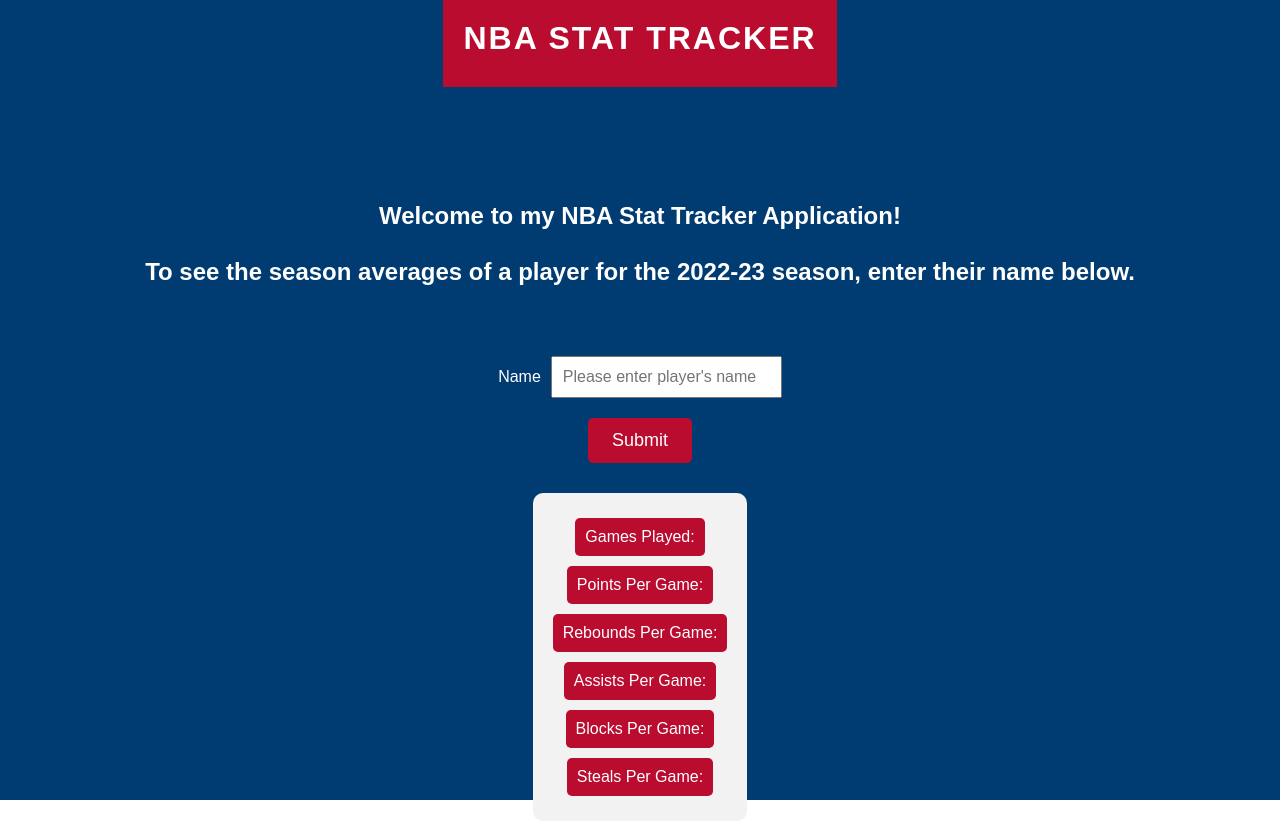
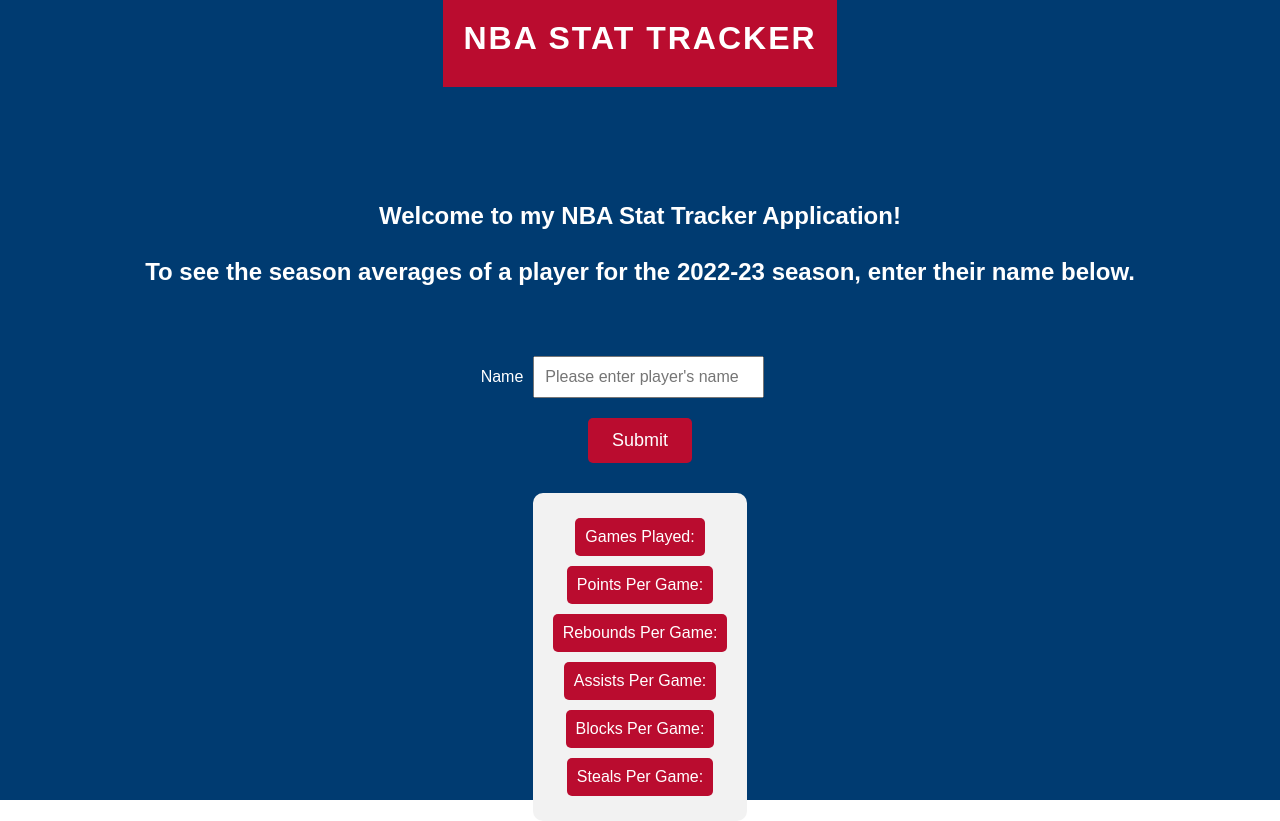
Before and after one commit to gspencer447/nba-stat-retriever-, a React (Create React App) app in the folder nba-stats/: page / in a window 1280 px wide. Built offline with nearby package versions, Linux system fonts and the light colour scheme.

Commit message:
fixed centering issues with the submit field

```diff
--- a/nba-stats/src/App.css
+++ b/nba-stats/src/App.css
@@ -59,7 +59,6 @@
   min-height: 100vh; /* Ensure the header takes the full height of the viewport */
 }
 
-
 form {
   display: flex;
   flex-direction: column;
@@ -71,6 +70,7 @@ form {
 input[type="text"] {
   margin-bottom: 20px;
   margin-left: 10px;
+  margin-right: 35px;
   padding: 10px;
   font-size: 16px;
 }
```
